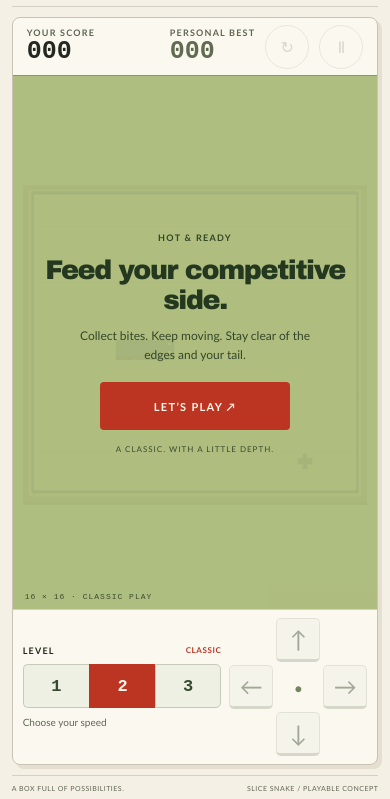
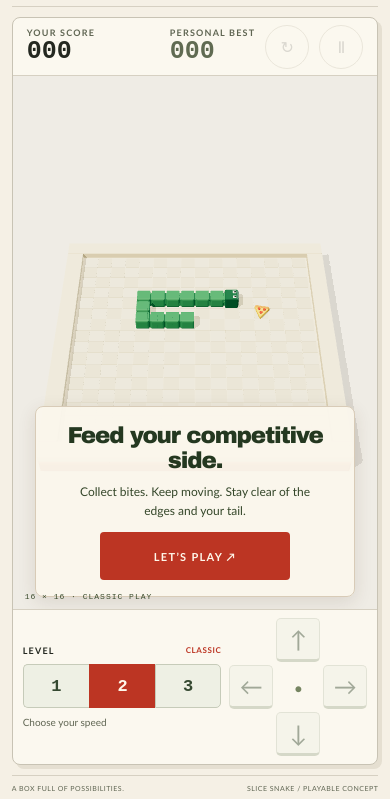
Before and after one commit to Rusuf/slice-snake, a website: page index.html in a window 390 px wide. Shown: the part 45-844 px from the top of the page. Drawn offline with nearby package versions, Linux system fonts and the light colour scheme.

Commit message:
Create perspective tabletop board with bevelled snake and smooth movement

```diff
--- /dev/null
+++ b/src/board-layout.js
@@ -0,0 +1,38 @@
+import { Quaternion, Vector3 } from 'three';
+
+// Includes the board's feet, rim, snake and food, with a little breathing room.
+export const BOARD_BOUNDS = Object.freeze({
+  min: Object.freeze([-9.4, -1.5, -9.4]),
+  max: Object.freeze([9.4, 1.5, 9.4]),
+});
+const TARGET = new Vector3(0, -.1, 0);
+const VIEW_DIRECTION = new Vector3(0, 1.15, 1).normalize();
+
+/** Fit the actual 3D bounds at a fixed viewing angle, including narrow portrait screens. */
+export function fitBoardCamera(camera, aspect) {
+  camera.aspect = aspect;
+  camera.position.copy(TARGET).add(VIEW_DIRECTION);
+  camera.lookAt(TARGET);
+  const inverseRotation = new Quaternion().copy(camera.quaternion).invert();
+  const verticalTangent = Math.tan(camera.fov * Math.PI / 360);
+  const horizontalTangent = verticalTangent * aspect;
+  let distance = 0;
+
+  for (const x of [BOARD_BOUNDS.min[0], BOARD_BOUNDS.max[0]]) {
+    for (const y of [BOARD_BOUNDS.min[1], BOARD_BOUNDS.max[1]]) {
+      for (const z of [BOARD_BOUNDS.min[2], BOARD_BOUNDS.max[2]]) {
+        const corner = new Vector3(x, y, z).sub(TARGET).applyQuaternion(inverseRotation);
+        distance = Math.max(distance,
+          Math.abs(corner.x) / horizontalTangent + corner.z,
+          Math.abs(corner.y) / verticalTangent + corner.z);
+      }
+    }
+  }
+
+  distance *= 1.08;
+  camera.position.copy(TARGET).addScaledVector(VIEW_DIRECTION, distance);
+  camera.near = Math.max(.1, distance - 30);
+  camera.far = distance + 30;
+  camera.updateProjectionMatrix();
+  camera.updateMatrixWorld();
+}
--- a/src/main.js
+++ b/src/main.js
@@ -16,6 +16,7 @@ const KEYS = {
 };
 const LEVELS = new Map([[190, 'EASY'], [140, 'CLASSIC'], [95, 'FAST']]);
 const listeners = new AbortController();
+const reducedMotion = window.matchMedia('(prefers-reduced-motion: reduce)');
 let game = createGame();
 let scene;
 let storage;
@@ -106,13 +107,16 @@ function tick(time) {
     elapsed -= interval;
     const previousScore = game.score;
     step(game);
-    scene.update(game);
+    scene.update(game, { animate: !reducedMotion.matches && game.status === 'playing', time, stepDuration: interval });
     syncScore();
     if (previousScore !== game.score) ui.status.textContent = `Bite collected. Score ${game.score}.`;
   }
 
   if (game.status !== 'playing') finish();
-  else frame = requestAnimationFrame(tick);
+  else {
+    scene.animate(time);
+    frame = requestAnimationFrame(tick);
+  }
 }
 
 function play({ restart = false } = {}) {
@@ -135,6 +139,7 @@ function pause({ focus = true } = {}) {
   if (fault || game.status !== 'playing') return;
   game.status = 'paused';
   stopClock();
+  scene?.settle();
   syncControls();
   showOverlay('TAKE A BREATHER', 'Saving your slice.',
     'Your game is paused. Jump back in when you’re ready.', 'KEEP GOING ↗');
@@ -193,7 +198,17 @@ syncControls();
 try {
   const { createScene } = await import('./scene.js');
   scene = createScene(ui.board, failGraphics);
-  scene.update(game);
+  // A stationary preview shows the board's depth; starting still creates a fresh run.
+  scene.update({
+    ...game,
+    direction: 'right',
+    snake: [
+      { x: 10, y: 4 }, { x: 9, y: 4 }, { x: 8, y: 4 }, { x: 7, y: 4 },
+      { x: 6, y: 4 }, { x: 5, y: 4 }, { x: 4, y: 4 }, { x: 4, y: 5 },
+      { x: 4, y: 6 }, { x: 5, y: 6 }, { x: 6, y: 6 }, { x: 7, y: 6 },
+    ],
+    food: { x: 12, y: 5 },
+  });
   ui.start.disabled = false;
   showOverlay('HOT & READY', 'Feed your competitive side.',
     'Collect bites. Keep moving. Stay clear of the edges and your tail.', 'LET’S PLAY ↗');
--- a/src/scene.js
+++ b/src/scene.js
@@ -1,29 +1,30 @@
 import * as THREE from 'three';
 import { SIZE } from './game.js';
+import { fitBoardCamera } from './board-layout.js';
 
 const CENTER = (SIZE - 1) / 2;
+const SNAKE_HEIGHT = .43;
 const HEAD_ROTATION = { up: 0, right: -Math.PI / 2, down: Math.PI, left: Math.PI / 2 };
 
-/** Owns GPU resources only. Game rules and DOM controls never enter this module. */
+/** Owns GPU resources and visual interpolation, never game rules or input. */
 export function createScene(host, onContextLost) {
   const renderer = new THREE.WebGLRenderer({ antialias: true });
   renderer.setPixelRatio(Math.min(window.devicePixelRatio || 1, 2));
   renderer.shadowMap.enabled = true;
   renderer.shadowMap.type = THREE.PCFSoftShadowMap;
+  renderer.toneMapping = THREE.ACESFilmicToneMapping;
+  renderer.toneMappingExposure = 1.18;
   renderer.domElement.setAttribute('aria-hidden', 'true');
   host.appendChild(renderer.domElement);
 
   const scene = new THREE.Scene();
-  scene.background = new THREE.Color('#afbd80');
-  const camera = new THREE.OrthographicCamera(-12, 12, 10, -10, .1, 100);
-  camera.position.set(0, 28, 12);
-  camera.lookAt(0, 0, 0);
-
+  scene.background = new THREE.Color('#ece4d5');
+  const camera = new THREE.PerspectiveCamera(38, 1, .1, 120);
   const geometries = new Set();
   const materials = new Set();
   const geometry = value => { geometries.add(value); return value; };
-  const material = color => {
-    const value = new THREE.MeshStandardMaterial({ color, roughness: .8 });
+  const material = (color, roughness = .65) => {
+    const value = new THREE.MeshStandardMaterial({ color, roughness });
     materials.add(value);
     return value;
   };
@@ -35,91 +36,183 @@ export function createScene(host, onContextLost) {
     return value;
   };
   const box = (width, height, depth) => geometry(new THREE.BoxGeometry(width, height, depth));
+  function bevelBox(width, height, depth, radius = .07) {
+    const x = width / 2 - radius;
+    const y = height / 2 - radius;
+    const shape = new THREE.Shape();
+    shape.moveTo(-x, -y);
+    shape.lineTo(x, -y);
+    shape.lineTo(x, y);
+    shape.lineTo(-x, y);
+    shape.closePath();
+    const result = new THREE.ExtrudeGeometry(shape, {
+      depth: depth - radius * 2,
+      bevelEnabled: true,
+      bevelThickness: radius,
+      bevelSize: radius,
+      bevelSegments: 2,
+      steps: 1,
+      curveSegments: 1,
+    });
+    result.translate(0, 0, -depth / 2 + radius);
+    return geometry(result);
+  }
 
-  scene.add(new THREE.HemisphereLight(0xeaf0d4, 0x67724d, 2.2));
-  const sun = new THREE.DirectionalLight(0xf5f5da, 2.2);
-  sun.position.set(-7, 16, 8);
+  scene.add(new THREE.HemisphereLight(0xfff8ec, 0x6c7968, 2));
+  const sun = new THREE.DirectionalLight(0xfff2d9, 3.2);
+  sun.position.set(-10, 20, 9);
   sun.castShadow = true;
-  sun.shadow.mapSize.set(1024, 1024);
-  Object.assign(sun.shadow.camera, { left: -13, right: 13, top: 13, bottom: -13 });
-  sun.shadow.bias = -.001;
+  sun.shadow.mapSize.set(2048, 2048);
+  Object.assign(sun.shadow.camera, { left: -14, right: 14, top: 14, bottom: -14, near: 1, far: 55 });
+  sun.shadow.normalBias = .025;
+  sun.shadow.bias = -.0002;
+  sun.shadow.radius = 3;
   scene.add(sun);
+  const fill = new THREE.DirectionalLight(0xe5efff, 1);
+  fill.position.set(9, 10, -8);
+  scene.add(fill);
 
-  const ink = material('#263a24');
-  const lcd = material('#a9b977');
-  const rim = material('#657649');
-  scene.add(mesh(box(17.2, .36, 17.2), rim, [0, -.35, 0]));
-  scene.add(mesh(box(16.6, .14, 16.6), lcd, [0, -.10, 0]));
+  const tabletop = mesh(geometry(new THREE.PlaneGeometry(200, 200)), material('#ece4d5'), [0, -1.44, 0]);
+  tabletop.rotation.x = -Math.PI / 2;
+  tabletop.castShadow = false;
+  scene.add(tabletop);
 
-  // A faint pixel matrix gives alignment cues without the old checkerboard noise.
+  const terracotta = material('#b44b32');
+  const cream = material('#eddbb6');
+  const edge = material('#693d2c');
+  scene.add(mesh(bevelBox(18.4, .94, 18.4, .16), terracotta, [0, -.75, 0]));
+  scene.add(mesh(bevelBox(18.15, .16, 18.15, .05), edge, [0, -1.24, 0]));
+  scene.add(mesh(box(16.5, .22, 16.5), cream, [0, -.13, 0]));
+  const footShape = bevelBox(1.5, .18, 1.5, .04);
+  for (const x of [-7.5, 7.5]) {
+    for (const z of [-7.5, 7.5]) scene.add(mesh(footShape, edge, [x, -1.35, z]));
+  }
+
+  // The inner rim starts just outside the collision boundary at +/- 8 cells.
+  const horizontalRim = bevelBox(18.4, .62, 1.1, .09);
+  const verticalRim = bevelBox(1.1, .62, 16.2, .09);
+  for (const side of [-1, 1]) {
+    scene.add(mesh(horizontalRim, cream, [0, .13, side * 8.65]));
+    scene.add(mesh(verticalRim, cream, [side * 8.65, .13, 0]));
+  }
+
   const matrix = new THREE.Matrix4();
-  const tiles = new THREE.InstancedMesh(box(.986, .012, .986), material('#aebd7d'), SIZE * SIZE);
+  const tileShape = box(.978, .045, .978);
+  for (const [parity, color] of ['#e4d7ba', '#dacfad'].entries()) {
+    const tiles = new THREE.InstancedMesh(tileShape, material(color), SIZE * SIZE / 2);
+    let index = 0;
     for (let y = 0; y < SIZE; y++) {
       for (let x = 0; x < SIZE; x++) {
-      tiles.setMatrixAt(y * SIZE + x, matrix.makeTranslation(x - CENTER, 0, y - CENTER));
+        if ((x + y) % 2 === parity) tiles.setMatrixAt(index++, matrix.makeTranslation(x - CENTER, 0, y - CENTER));
       }
     }
     tiles.receiveShadow = true;
     tiles.instanceMatrix.needsUpdate = true;
     scene.add(tiles);
-
-  // The visible boundary matches the rules: the playable cells end at +/- 8.
-  for (const side of [-1, 1]) {
-    scene.add(mesh(box(16.3, .10, .13), ink, [0, .015, side * 8.12]));
-    scene.add(mesh(box(.13, .10, 16.3), ink, [side * 8.12, .015, 0]));
   }
 
-  const segmentGeometry = box(.92, .42, .92);
-  const body = new THREE.InstancedMesh(segmentGeometry, ink, SIZE * SIZE - 1);
+  const green = material('#388454', .4);
+  const darkGreen = material('#215c3c', .4);
+  const segmentShape = bevelBox(.88, .78, .88, .09);
+  const body = new THREE.InstancedMesh(segmentShape, green, SIZE * SIZE - 1);
   body.instanceMatrix.setUsage(THREE.DynamicDrawUsage);
   body.frustumCulled = false;
   body.castShadow = true;
+  body.receiveShadow = true;
   body.count = 0;
   scene.add(body);
 
-  // Bridge consecutive cells, including corners, into one continuous pixel snake.
-  const joints = new THREE.InstancedMesh(box(.18, .42, .82), ink, SIZE * SIZE - 1);
+  // Lower connectors keep the silhouette continuous while individual blocks retain depth.
+  const joints = new THREE.InstancedMesh(box(.65, .58, 1), green, SIZE * SIZE - 1);
   joints.instanceMatrix.setUsage(THREE.DynamicDrawUsage);
   joints.frustumCulled = false;
   joints.castShadow = true;
+  joints.receiveShadow = true;
   joints.count = 0;
   scene.add(joints);
 
-  const head = mesh(segmentGeometry, ink);
-  const eyeGeometry = box(.12, .012, .12);
-  const eyeMaterial = material('#d1db9e');
+  const head = mesh(bevelBox(.94, .84, .94, .10), darkGreen);
+  const eyeShape = bevelBox(.22, .06, .25, .018);
+  const pupilShape = box(.09, .02, .12);
+  const ivory = material('#fff7dc');
+  const black = material('#142d23');
   for (const x of [-.23, .23]) {
-    head.add(mesh(eyeGeometry, eyeMaterial, [x, .216, -.23]));
+    head.add(mesh(eyeShape, ivory, [x, .425, -.20]));
+    head.add(mesh(pupilShape, black, [x, .465, -.245]));
   }
   scene.add(head);
 
-  // A compact monochrome pixel bite preserves the old LCD game's visual language.
   const food = new THREE.Group();
-  const pixelGeometry = box(.24, .20, .24);
-  for (const [x, z] of [[0, 0], [-.24, 0], [.24, 0], [0, -.24], [0, .24]]) {
-    food.add(mesh(pixelGeometry, ink, [x, .10, z]));
+  const triangle = new THREE.Shape();
+  triangle.moveTo(0, -.55);
+  triangle.lineTo(.48, .38);
+  triangle.quadraticCurveTo(0, .57, -.48, .38);
+  triangle.closePath();
+  const sliceShape = geometry(new THREE.ExtrudeGeometry(triangle, {
+    depth: .17, bevelEnabled: true, bevelThickness: .025, bevelSize: .025, bevelSegments: 1,
+  }));
+  const slice = mesh(sliceShape, material('#f3bd43', .5));
+  slice.rotation.x = -Math.PI / 2;
+  food.add(slice);
+  food.add(mesh(bevelBox(.94, .22, .20, .06), material('#c88037'), [0, .12, -.39]));
+  const toppingShape = geometry(new THREE.CylinderGeometry(.11, .11, .035, 10));
+  const tomato = material('#ba3a26', .55);
+  for (const [x, z] of [[0, .12], [-.18, -.19], [.18, -.19]]) {
+    food.add(mesh(toppingShape, tomato, [x, .205, z]));
   }
+  food.rotation.y = -.2;
   scene.add(food);
 
   let available = true;
+  let targetCells = [];
+  let sourceCells = [];
+  let startTime = 0;
+  let duration = 0;
+  let moving = false;
+  const positions = Array.from({ length: SIZE * SIZE }, () => new THREE.Vector3());
+  const scale = new THREE.Vector3();
+  const rotation = new THREE.Quaternion();
+  const axis = new THREE.Vector3(0, 1, 0);
+  const midpoint = new THREE.Vector3();
+
+  function drawSnake(progress) {
+    for (let index = 0; index < targetCells.length; index++) {
+      const to = targetCells[index];
+      const from = sourceCells[index] ?? to;
+      positions[index].set(
+        THREE.MathUtils.lerp(from.x, to.x, progress) - CENTER,
+        SNAKE_HEIGHT,
+        THREE.MathUtils.lerp(from.y, to.y, progress) - CENTER,
+      );
+    }
+    if (!targetCells.length) return;
+    head.position.copy(positions[0]);
+    body.count = targetCells.length - 1;
+    joints.count = body.count;
+    for (let index = 1; index < targetCells.length; index++) {
+      body.setMatrixAt(index - 1, matrix.makeTranslation(positions[index].x, positions[index].y, positions[index].z));
+      const current = positions[index];
+      const previous = positions[index - 1];
+      midpoint.copy(current).add(previous).multiplyScalar(.5);
+      midpoint.y -= .05;
+      rotation.setFromAxisAngle(axis, Math.atan2(previous.x - current.x, previous.z - current.z));
+      scale.set(1, 1, current.distanceTo(previous));
+      joints.setMatrixAt(index - 1, matrix.compose(midpoint, rotation, scale));
+    }
+    body.instanceMatrix.needsUpdate = true;
+    joints.instanceMatrix.needsUpdate = true;
+  }
+
   function render() {
     if (available) renderer.render(scene, camera);
   }
-
   function resize() {
     const { width, height } = host.getBoundingClientRect();
     if (!width || !height) return;
-    const aspect = width / height;
-    const halfHeight = Math.max(8.7, 9.1 / aspect);
-    camera.left = -halfHeight * aspect;
-    camera.right = halfHeight * aspect;
-    camera.top = halfHeight;
-    camera.bottom = -halfHeight;
-    camera.updateProjectionMatrix();
+    fitBoardCamera(camera, width / height);
     renderer.setSize(width, height);
     render();
   }
-
   function handleContextLost(event) {
     event.preventDefault();
     available = false;
@@ -131,24 +224,31 @@ export function createScene(host, onContextLost) {
   resize();
 
   return {
-    update(game) {
-      const first = game.snake[0];
-      head.position.set(first.x - CENTER, .23, first.y - CENTER);
+    update(game, { animate = false, time = 0, stepDuration = 140 } = {}) {
+      sourceCells = targetCells;
+      targetCells = game.snake.map(cell => ({ ...cell }));
+      if (targetCells.length > sourceCells.length && sourceCells.length) {
+        sourceCells = [...sourceCells, { ...sourceCells.at(-1) }];
+      }
+      moving = animate && sourceCells.length > 0;
+      startTime = time;
+      duration = stepDuration * .8;
       head.rotation.y = HEAD_ROTATION[game.direction];
-      body.count = game.snake.length - 1;
-      joints.count = body.count;
-      for (let index = 1; index < game.snake.length; index++) {
-        const cell = game.snake[index];
-        body.setMatrixAt(index - 1, matrix.makeTranslation(cell.x - CENTER, .23, cell.y - CENTER));
-        const previous = game.snake[index - 1];
-        matrix.makeRotationY(previous.x === cell.x ? Math.PI / 2 : 0);
-        matrix.setPosition((previous.x + cell.x) / 2 - CENTER, .23, (previous.y + cell.y) / 2 - CENTER);
-        joints.setMatrixAt(index - 1, matrix);
-      }
-      body.instanceMatrix.needsUpdate = true;
-      joints.instanceMatrix.needsUpdate = true;
       food.visible = game.food !== null;
-      if (game.food) food.position.set(game.food.x - CENTER, .02, game.food.y - CENTER);
+      if (game.food) food.position.set(game.food.x - CENTER, .06, game.food.y - CENTER);
+      drawSnake(moving ? 0 : 1);
+      render();
+    },
+    animate(time) {
+      if (!moving || !available) return;
+      const progress = Math.min(1, Math.max(0, (time - startTime) / duration));
+      drawSnake(progress);
+      render();
+      if (progress === 1) moving = false;
+    },
+    settle() {
+      moving = false;
+      drawSnake(1);
       render();
     },
     dispose() {
--- a/src/style.css
+++ b/src/style.css
@@ -5,7 +5,7 @@
   --muted: #606653;
   --accent: #bc3523;
   --line: #d6d0c2;
-  --lcd: #afbd80;
+  --board-backdrop: #ece4d5;
   --display: 'Arial Black', 'Trebuchet MS', sans-serif;
   font-family: 'Trebuchet MS', Arial, sans-serif;
   color: var(--ink);
@@ -130,33 +130,38 @@ h1 em { font-style: normal; color: var(--accent); display: block; }
   border-radius: 8px;
   overflow: hidden;
 }
-.scorebar { min-height: 62px; padding: 8px 20px; display: flex; align-items: center; gap: 20px; border-bottom: 1px solid #899767; }
+.scorebar { min-height: 62px; padding: 8px 20px; display: flex; align-items: center; gap: 20px; border-bottom: 1px solid var(--line); }
 .label { display: block; font-size: 9px; letter-spacing: 1.2px; color: var(--muted); font-weight: 700; }
 .scorebar strong { font-family: ui-monospace, 'Courier New', monospace; font-size: 27px; font-weight: 700; line-height: 1.15; font-variant-numeric: tabular-nums; }
 .best { margin-left: auto; }
 .best strong { color: #606b52; }
 .icon-button { width: 44px; height: 44px; flex-shrink: 0; background: transparent; border: 1px solid var(--line); border-radius: 50%; font-weight: 700; }
-.stage { position: relative; min-height: 0; min-width: 0; background: var(--lcd); overflow: hidden; container-type: size; }
+.stage { position: relative; min-height: 0; min-width: 0; background: var(--board-backdrop); overflow: hidden; container-type: size; }
 #canvas-host { position: absolute; inset: 0; outline-offset: -4px; }
 canvas { display: block; width: 100%; height: 100%; }
 .stage-label { position: absolute; bottom: 8px; left: 12px; font-family: ui-monospace, monospace; font-size: 8px; letter-spacing: 1px; color: #3b4c2d; pointer-events: none; }
 .overlay {
   position: absolute;
-  inset: 0;
+  inset: auto 12px 12px;
+  max-width: 320px;
+  margin-inline: auto;
+  border: 1px solid #d8cbb7;
+  border-radius: 8px;
+  box-shadow: 0 5px 18px rgb(74 49 29 / 12%);
   display: flex;
   align-items: center;
   justify-content: center;
   flex-direction: column;
-  background: rgb(175 189 128 / 93%);
+  background: rgb(250 246 236 / 97%);
   text-align: center;
   padding: 16px;
 }
-.overlay .eyebrow { color: #334526; }
-h2 { max-width: 300px; font-family: var(--display); font-size: clamp(27px, 2.7vw, 36px); letter-spacing: -.05em; line-height: 1.1; margin: 12px 0 10px; color: #243820; }
-.overlay p { max-width: 260px; font-size: 12px; line-height: 1.6; color: #35472a; margin: 0 0 18px; }
+.overlay .eyebrow { display: none; }
+h2 { max-width: 300px; font-family: var(--display); font-size: 23px; letter-spacing: -.05em; line-height: 1.1; margin: 0 0 8px; color: #243820; }
+.overlay p { max-width: 260px; font-size: 12px; line-height: 1.6; color: #35472a; margin: 0 0 12px; }
 .primary { min-height: 48px; min-width: 190px; padding: 12px 20px; background: var(--accent); color: #fff8eb; border: 0; border-radius: 4px; font-size: 11px; font-weight: 700; letter-spacing: 1.3px; }
 .primary:hover:not(:disabled) { background: #a32b1c; }
-.overlay-note { font-size: 8px; letter-spacing: 1px; margin-top: 14px; color: #3a4c2e; }
+.overlay-note { display: none; }
 
 .control-panel { display: flex; align-items: center; justify-content: space-between; padding: 10px 20px; gap: 12px; border-top: 1px solid var(--line); }
 .settings { flex: 1; min-width: 132px; max-width: 210px; }
@@ -227,7 +232,7 @@ footer i { color: var(--accent); font-style: normal; font-size: 15px; margin-lef
 
 @container (max-height: 290px) {
   .overlay { padding: 12px; }
-  h2 { font-size: 25px; max-width: 280px; margin: 7px 0; }
+  h2 { font-size: 21px; max-width: 280px; margin: 0 0 6px; }
   .overlay p { margin-bottom: 12px; font-size: 11px; }
   .overlay-note { display: none; }
 }
```
Also changed, not shown: docs/ENGINEERING.md (+6 -6 lines), tests/board-layout.test.js (added, +21 -0 lines), README.md. Lines whose indentation alone changed are shown as unchanged.
